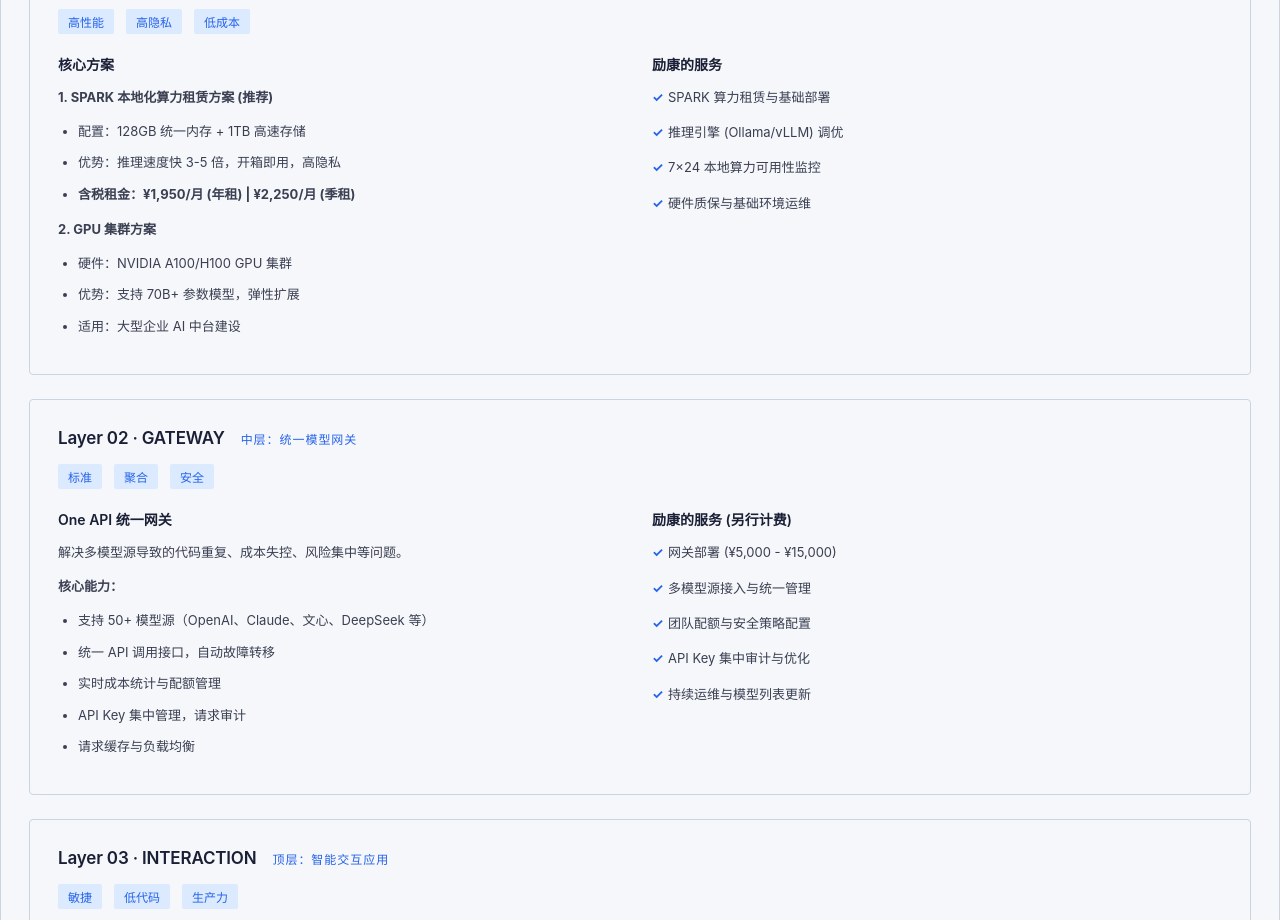
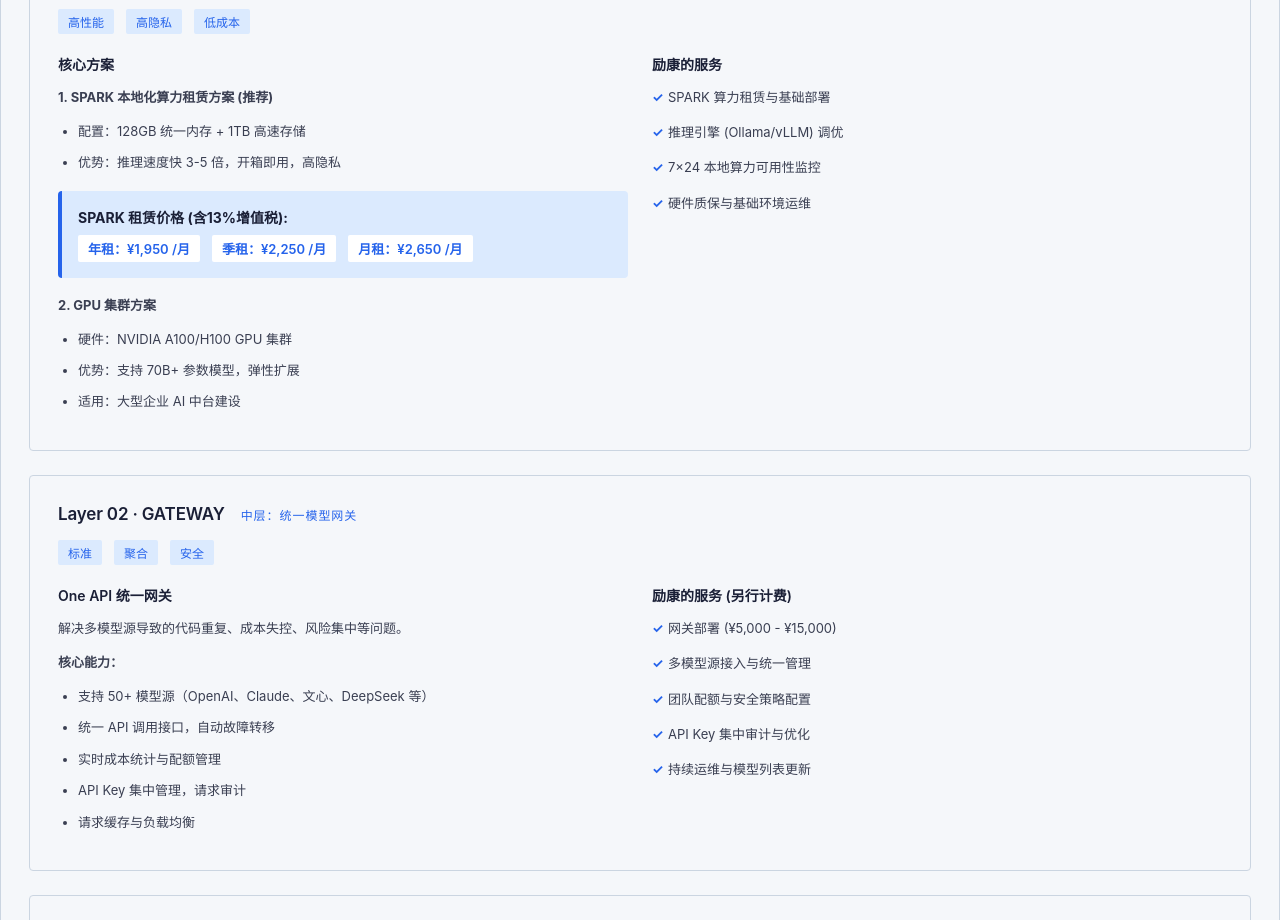
Before and after one commit to rogercwchenhk/leadcom-website, a plain HTML site: page leadcom_ai_solutions_no_tencent.html in a window 1280 px wide. Shown: the part 1120-2040 px from the top of the page. Drawn offline with Linux system fonts and the light colour scheme.

Commit message:
Enhance SPARK pricing visibility and add monthly rate

```diff
--- a/leadcom_ai_solutions_no_tencent.html
+++ b/leadcom_ai_solutions_no_tencent.html
@@ -269,11 +269,18 @@ footer{padding:24px 28px;border-top:var(--rule)}
         <div class="arch-left">
           <h4>核心方案</h4>
           <p><strong>1. SPARK 本地化算力租赁方案 (推荐)</strong></p>
-          <ul style="margin-bottom:12px">
+          <ul style="margin-bottom:16px">
             <li>配置：128GB 统一内存 + 1TB 高速存储</li>
             <li>优势：推理速度快 3-5 倍，开箱即用，高隐私</li>
-            <li><strong>含税租金：¥1,950/月 (年租) | ¥2,250/月 (季租)</strong></li>
           </ul>
+          <div style="background:var(--copper3); padding:16px; border-radius:4px; border-left:4px solid var(--copper); margin-bottom:16px">
+            <div style="font-size:14px; font-weight:700; color:var(--ink); margin-bottom:8px">SPARK 租赁价格 (含13%增值税):</div>
+            <div style="display:flex; gap:12px; flex-wrap:wrap">
+              <span style="background:#fff; padding:4px 10px; border-radius:2px; font-size:13px; color:var(--copper); font-weight:600">年租：¥1,950 /月</span>
+              <span style="background:#fff; padding:4px 10px; border-radius:2px; font-size:13px; color:var(--copper); font-weight:600">季租：¥2,250 /月</span>
+              <span style="background:#fff; padding:4px 10px; border-radius:2px; font-size:13px; color:var(--copper); font-weight:600">月租：¥2,650 /月</span>
+            </div>
+          </div>
           <p style="margin-top:12px"><strong>2. GPU 集群方案</strong></p>
           <ul>
             <li>硬件：NVIDIA A100/H100 GPU 集群</li>
```
